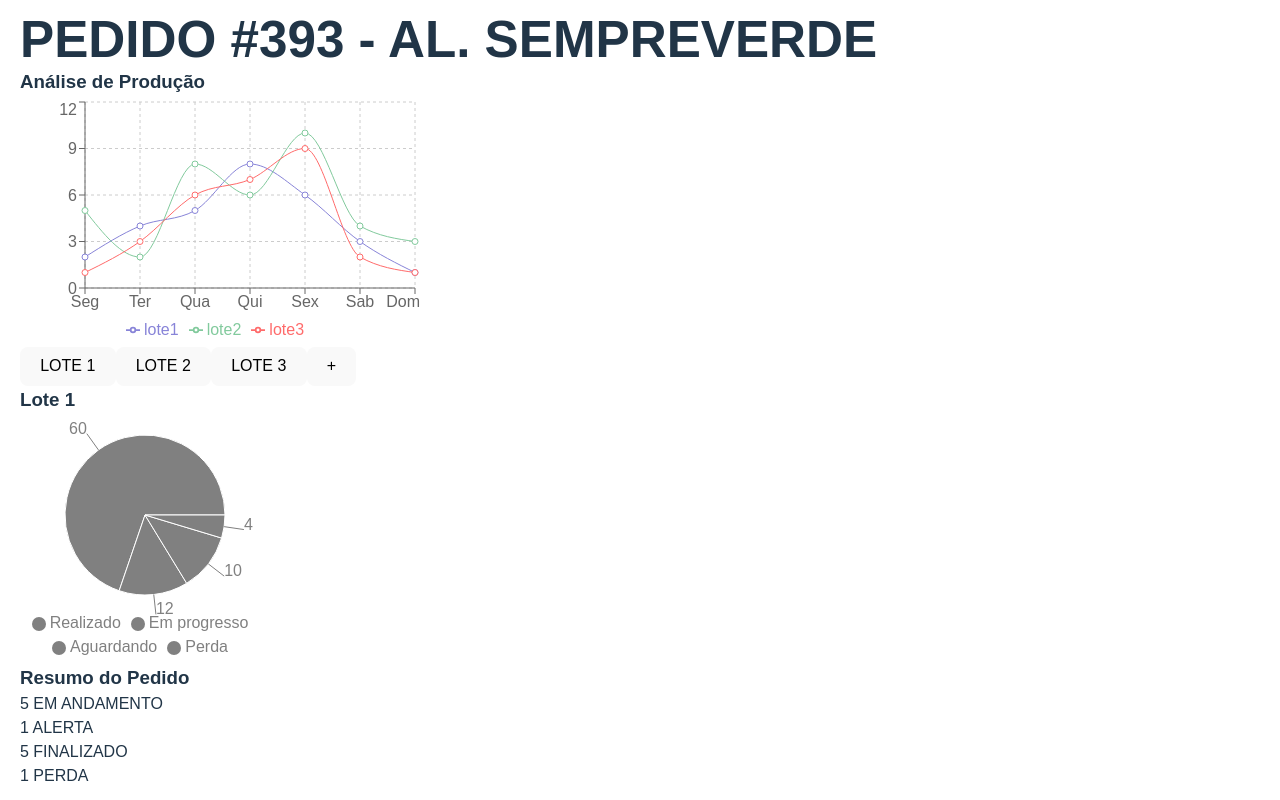
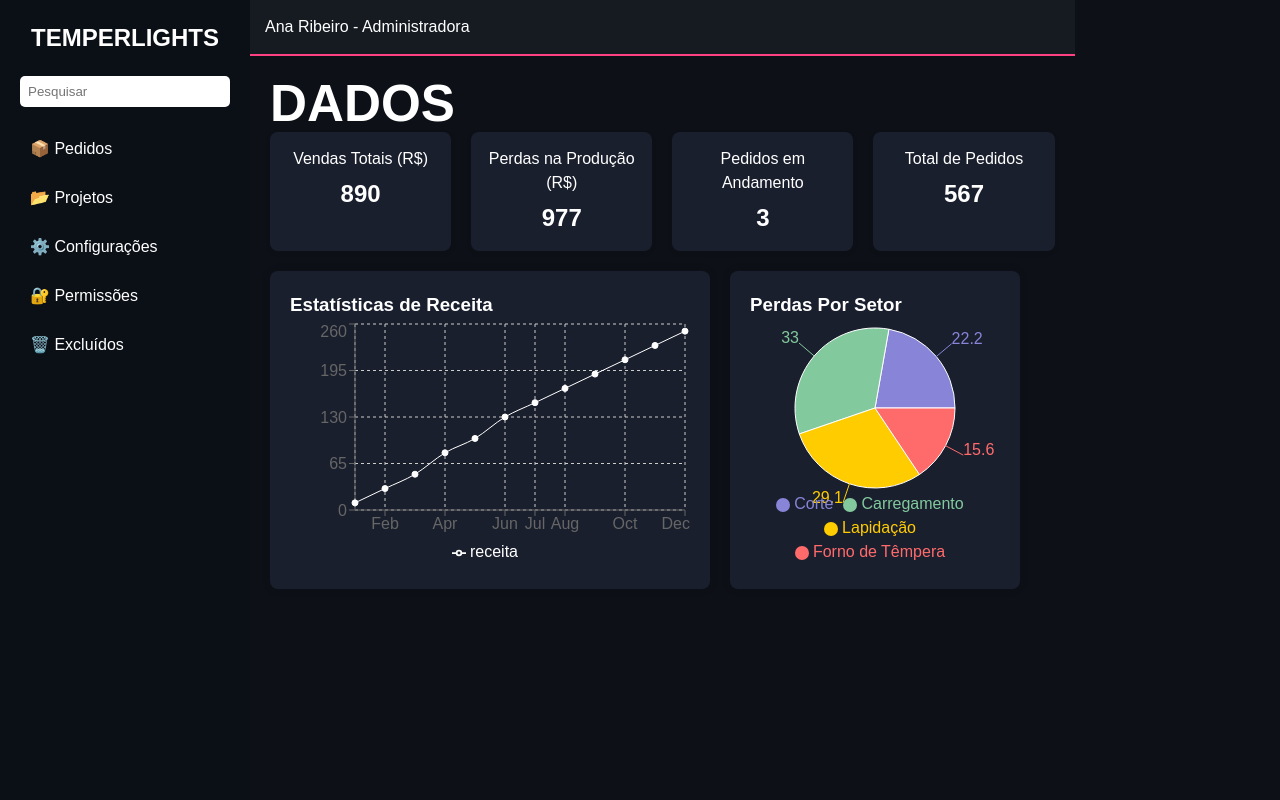
Before and after one commit to EricIkeda1/Temperlights, a React (Vite) app: page /dashboard in a window 1280 px wide. Built offline with nearby package versions, Linux system fonts and the light colour scheme.

Commit message:
Página de Gráficos Aplicado css

```diff
--- a/src/components/Dashboard.jsx
+++ b/src/components/Dashboard.jsx
@@ -1,66 +1,82 @@
 import React from "react";
+import { LineChart, Line, PieChart, Pie, Tooltip, Legend, XAxis, YAxis, CartesianGrid } from "recharts";
 import "../styles/Dashboard.css";
-import { LineChart, Line, PieChart, Pie, Tooltip, Legend, XAxis, YAxis, CartesianGrid } from "recharts";
 
 const productionData = [
-  { name: "Seg", lote1: 2, lote2: 5, lote3: 1 },
-  { name: "Ter", lote1: 4, lote2: 2, lote3: 3 },
-  { name: "Qua", lote1: 5, lote2: 8, lote3: 6 },
-  { name: "Qui", lote1: 8, lote2: 6, lote3: 7 },
-  { name: "Sex", lote1: 6, lote2: 10, lote3: 9 },
-  { name: "Sab", lote1: 3, lote2: 4, lote3: 2 },
-  { name: "Dom", lote1: 1, lote2: 3, lote3: 1 },
+  { name: "Jan", receita: 10 },
+  { name: "Feb", receita: 30 },
+  { name: "Mar", receita: 50 },
+  { name: "Apr", receita: 80 },
+  { name: "May", receita: 100 },
+  { name: "Jun", receita: 130 },
+  { name: "Jul", receita: 150 },
+  { name: "Aug", receita: 170 },
+  { name: "Sep", receita: 190 },
+  { name: "Oct", receita: 210 },
+  { name: "Nov", receita: 230 },
+  { name: "Dec", receita: 250 },
 ];
 
 const statusData = [
-  { name: "Realizado", value: 60 },
-  { name: "Em progresso", value: 12 },
-  { name: "Aguardando", value: 10 },
-  { name: "Perda", value: 4 },
+  { name: "Corte", value: 22.2, fill: "#8884d8" },
+  { name: "Carregamento", value: 33, fill: "#82ca9d" },
+  { name: "Lapidação", value: 29.1, fill: "#FFCC00" },
+  { name: "Forno de Têmpera", value: 15.6, fill: "#FF6B6B" },
 ];
 
 const Dashboard = () => {
   return (
+    <div className="dashboard-container">
+      <aside className="sidebar">
+        <h2>TEMPERLIGHTS</h2>
+        <input type="text" placeholder="Pesquisar" className="search" />
+        <nav>
+          <a href="#">📦 Pedidos</a>
+          <a href="#">📂 Projetos</a>
+          <a href="#">⚙️ Configurações</a>
+          <a href="#">🔐 Permissões</a>
+          <a href="#">🗑️ Excluídos</a>
+        </nav>
+      </aside>
+
+      <main className="content">
+        <header className="navbar">
+          <span>Ana Ribeiro - Administradora</span>
+        </header>
+
         <div className="dashboard">
-      <h1>PEDIDO #393 - AL. SEMPREVERDE</h1>
-      <div className="dashboard-layout">
-        <div className="production-analysis">
-          <h3>Análise de Produção</h3>
+          <h1>DADOS</h1>
+          <div className="stats">
+            <div className="stats-card">Vendas Totais (R$) <h2>890</h2></div>
+            <div className="stats-card">Perdas na Produção (R$) <h2>977</h2></div>
+            <div className="stats-card">Pedidos em Andamento <h2>3</h2></div>
+            <div className="stats-card">Total de Pedidos <h2>567</h2></div>
+          </div>
+
+          <div className="charts-container">
+            <div className="chart">
+              <h3>Estatísticas de Receita</h3>
               <LineChart width={400} height={250} data={productionData}>
                 <CartesianGrid strokeDasharray="3 3" />
                 <XAxis dataKey="name" />
                 <YAxis />
                 <Tooltip />
                 <Legend />
-            <Line type="monotone" dataKey="lote1" stroke="#8884d8" />
-            <Line type="monotone" dataKey="lote2" stroke="#82ca9d" />
-            <Line type="monotone" dataKey="lote3" stroke="#ff6b6b" />
+                <Line type="monotone" dataKey="receita" stroke="#ffffff" />
               </LineChart>
-          <div className="buttons">
-            <button className="lote1">LOTE 1</button>
-            <button className="lote2">LOTE 2</button>
-            <button className="lote3">LOTE 3</button>
-            <button className="add-lote">+</button>
             </div>
-        </div>
-        <div className="status-chart">
-          <h3>Lote 1</h3>
+
+            <div className="chart">
+              <h3>Perdas Por Setor</h3>
               <PieChart width={250} height={250}>
                 <Pie data={statusData} dataKey="value" cx="50%" cy="50%" outerRadius={80} label />
                 <Tooltip />
                 <Legend />
               </PieChart>
             </div>
-        <div className="order-status">
-          <h3>Resumo do Pedido</h3>
-          <div className="status-boxes">
-            <div className="status-item pending">5 EM ANDAMENTO</div>
-            <div className="status-item alert">1 ALERTA</div>
-            <div className="status-item completed">5 FINALIZADO</div>
-            <div className="status-item lost">1 PERDA</div>
           </div>
         </div>
-      </div>
+      </main>
     </div>
   );
 };
--- a/src/styles/Dashboard.css
+++ b/src/styles/Dashboard.css
@@ -1,4 +1,72 @@
-.dashboard {
+* {
+    margin: 0;
+    padding: 0;
+    box-sizing: border-box;
+    font-family: Arial, sans-serif;
+  }
+
+  body {
+    background-color: #0d1117;
+    color: white;
+  }
+
+  .dashboard-container {
+    display: flex;
+    height: 100vh;
+  }
+
+  .sidebar {
+    width: 250px;
+    background-color: #0b0f16;
+    padding: 20px;
+    display: flex;
+    flex-direction: column;
+  }
+
+  .sidebar h2 {
+    color: white;
+    text-align: center;
+    margin-bottom: 20px;
+  }
+
+  .search {
+    padding: 8px;
+    border-radius: 5px;
+    border: none;
+    width: 100%;
+    margin-bottom: 20px;
+  }
+
+  .sidebar nav {
+    display: flex;
+    flex-direction: column;
+  }
+
+  .sidebar a {
+    color: white;
+    text-decoration: none;
+    padding: 10px;
+    border-radius: 5px;
+    margin-bottom: 5px;
+  }
+
+  .sidebar a:hover {
+    background-color: #1a1f2e;
+  }
+
+  .navbar {
+    background: #161b22;
+    padding: 15px;
+    text-align: right;
+  }
+
+  .content {
+    flex: 1;
+    display: flex;
+    flex-direction: column;
+  }
+
+  .dashboard {
     padding: 20px;
   }
 
@@ -8,13 +76,27 @@
     margin-bottom: 20px;
   }
 
+  .stats-card {
+    background: #1a1f2e;
+    padding: 15px;
+    border-radius: 8px;
+    box-shadow: 0 2px 5px rgba(0, 0, 0, 0.1);
+    text-align: center;
+    flex: 1;
+  }
+
+  .stats-card h2 {
+    font-size: 24px;
+    margin-top: 5px;
+  }
+
   .charts-container {
     display: flex;
-    justify-content: space-between;
+    gap: 20px;
   }
 
   .chart {
-    background: #fff;
+    background: #1a1f2e;
     padding: 20px;
     border-radius: 8px;
     box-shadow: 0 0 10px rgba(0, 0, 0, 0.1);
```
Lines whose indentation alone changed are shown as unchanged.
